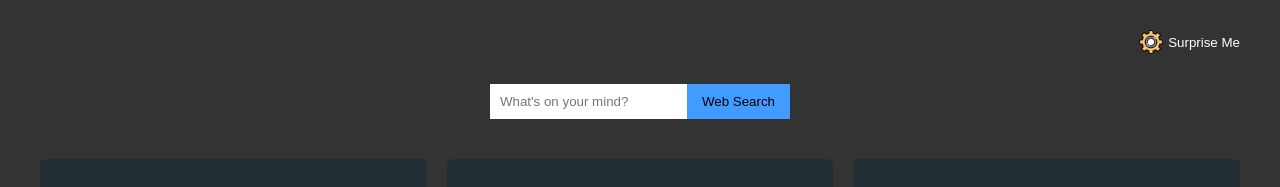
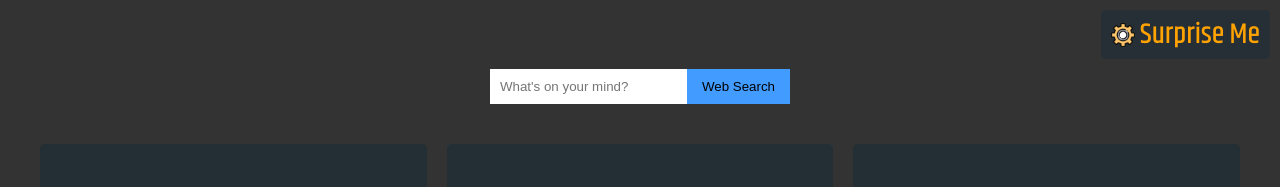
Before and after one commit to zootedb0t/browser-homepage, a website: page docs/index.html in a window 1280 px wide. Shown: the top 187 px of the page. Drawn offline with Linux system fonts and the light colour scheme.

Commit message:
made clike me button transparent
improve js code

```diff
--- a/docs/index.html
+++ b/docs/index.html
@@ -12,11 +12,9 @@
     <link href="style.css" rel="stylesheet" />
   </head>
   <body>
-    <div class="button-container">
-      <button class="custom-button" onclick="surpriseMe()">
-        <img src="images/gear.webp" alt="fetchwallpaper" class="button-img" />
-        Surprise Me
-      </button>
+    <div id="wallpaper" class="button-container">
+      <img src="images/gear.webp" alt="fetchwallpaper" class="button-img" />
+      Surprise Me
     </div>
 
     <div class="searchbar">
--- a/docs/script.js
+++ b/docs/script.js
@@ -1,10 +1,11 @@
 // Show random wallpaper from web
-function surpriseMe() {
+var loadWallpaper = document.getElementById("wallpaper");
+loadWallpaper.addEventListener("click", () => {
   document.body.style.backgroundImage = `url('images/imageofday.png')`;
-}
+});
 
 // Set a random wallpaper from background directory
-document.addEventListener("DOMContentLoaded", function () {
+document.addEventListener("DOMContentLoaded", () => {
   let number = Math.floor(Math.random() * 9);
   document.body.style.backgroundImage = `url('images/background/image${number}.jxl')`;
 });
--- a/docs/style.css
+++ b/docs/style.css
@@ -20,7 +20,14 @@ body {
 .button-container {
   display: flex;
   justify-content: flex-end;
-  padding: 20px;
+  align-items: center;
+  padding: 10px;
+  margin: 10px;
+  float: right;
+  cursor: pointer;
+  background-color: rgba(26, 44, 56, 0.5);
+  color: #ffa303;
+  border-radius: 5px;
 }
 
 .custom-button {
@@ -69,6 +76,7 @@ body {
   display: flex;
   align-items: center;
   justify-content: center;
+  clear: both;
 }
 
 .searchbar form {
```
